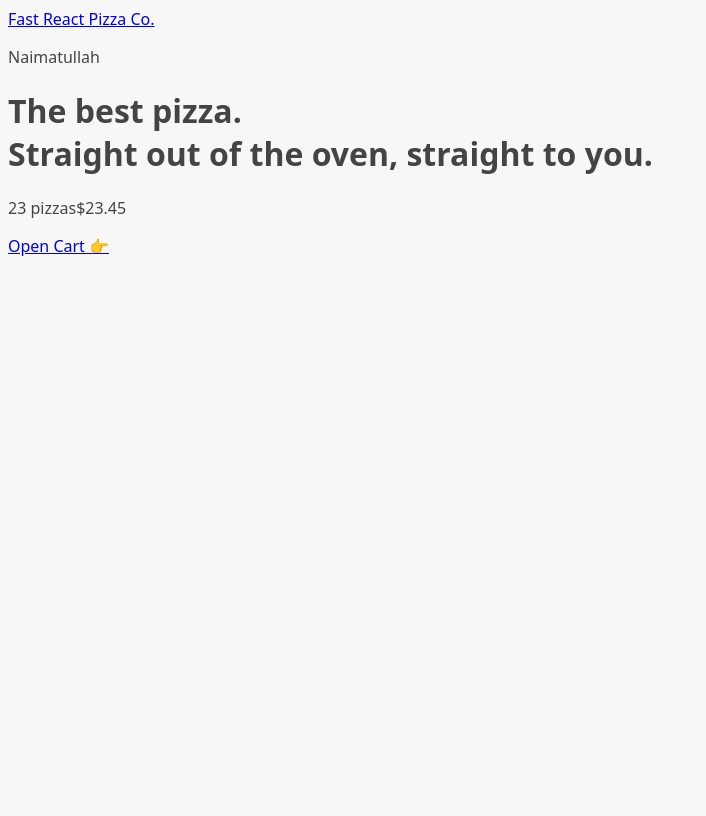
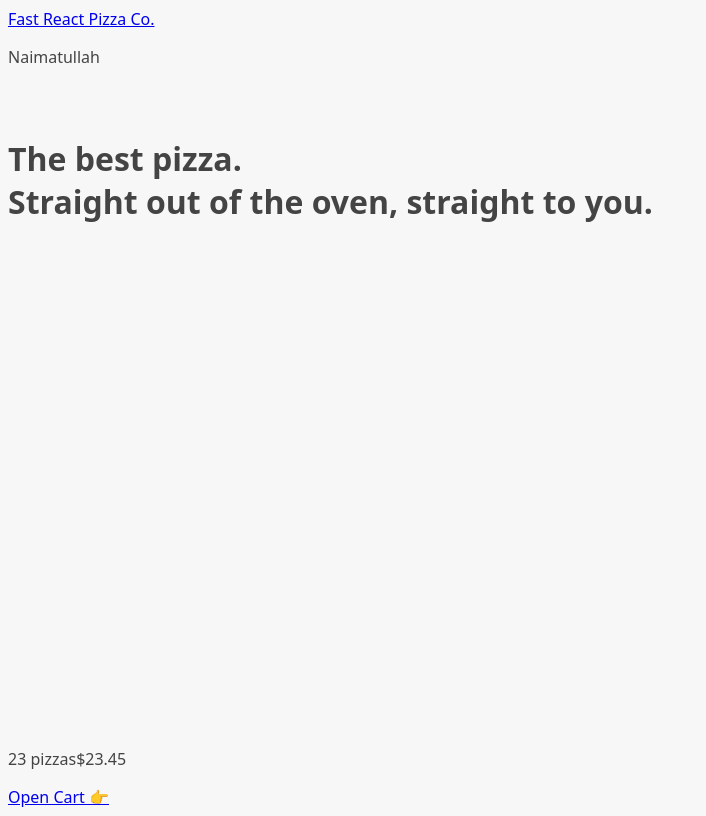
Before and after one commit to GlocalGeeks/Fast-React-Pizza-App, a React (Vite) app: page / in a window 1280 px wide. Shown: the whole page, without its empty margins (0-706 px from the left). Built offline with nearby package versions, Linux system fonts and the light colour scheme.

Commit message:
add-loader

```diff
--- a/src/ui/AppLayout.jsx
+++ b/src/ui/AppLayout.jsx
@@ -1,10 +1,16 @@
 import React, { Children } from "react";
 import Header from "./Header";
 import CartOverview from "../features/cart/CartOverview";
-import { Outlet } from "react-router-dom";
-const AppLayout = ({children}) => {
+import { Outlet, useNavigation } from "react-router-dom";
+import Loader from "./Loader";
+const AppLayout = () => {
+    const navigation = useNavigation();
+    const isLoading = navigation.state === "loading"
+
   return (
-    <div>
+    <div className="layout">
+     {isLoading && <Loader />}
+
       <Header />
       <main>
         <Outlet />
--- /dev/null
+++ b/src/ui/Loader.jsx
@@ -0,0 +1,9 @@
+import React from 'react'
+
+const Loader = () => {
+  return (
+    <div className='loader'></div>
+  )
+}
+
+export default Loader
```
